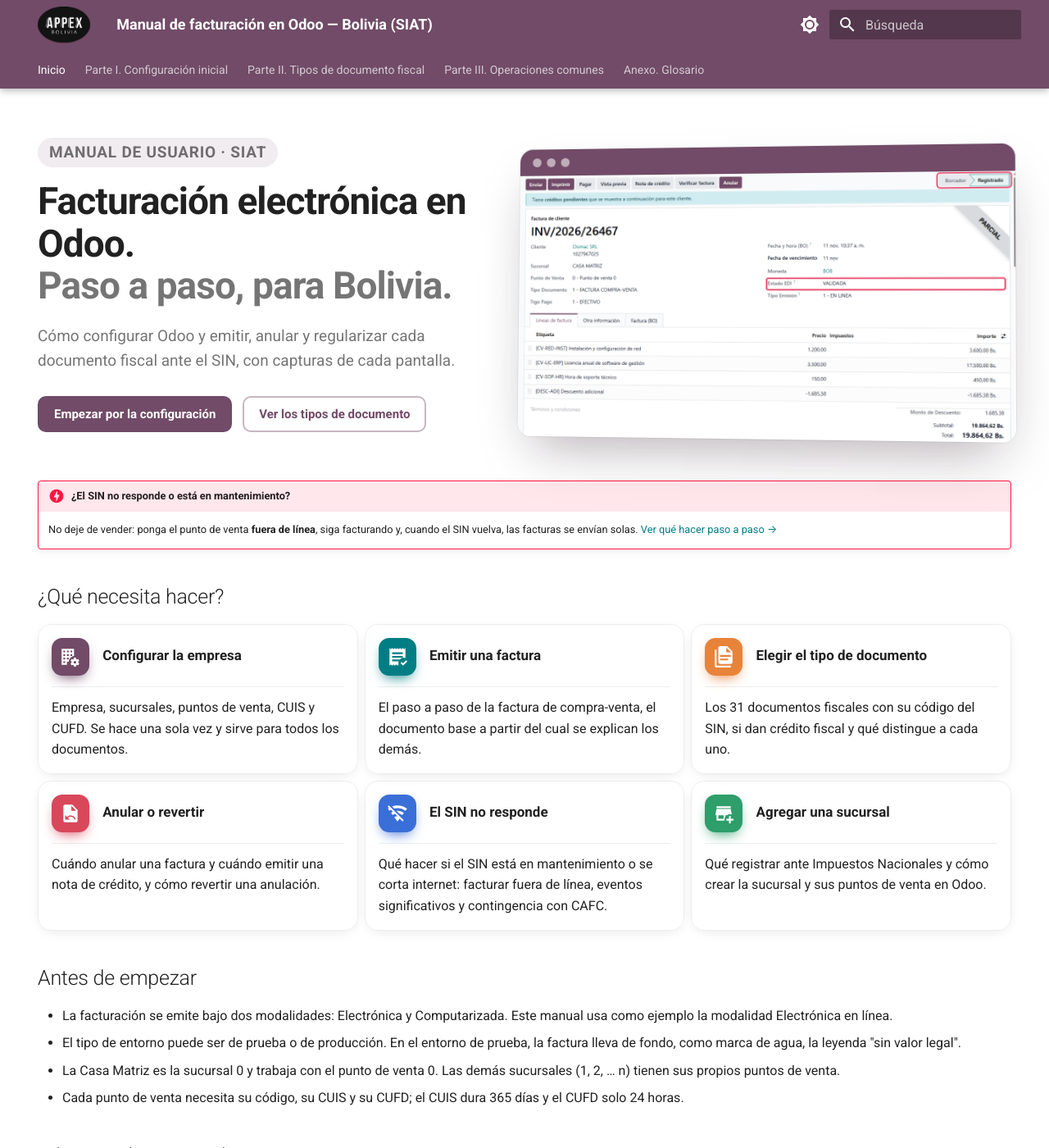
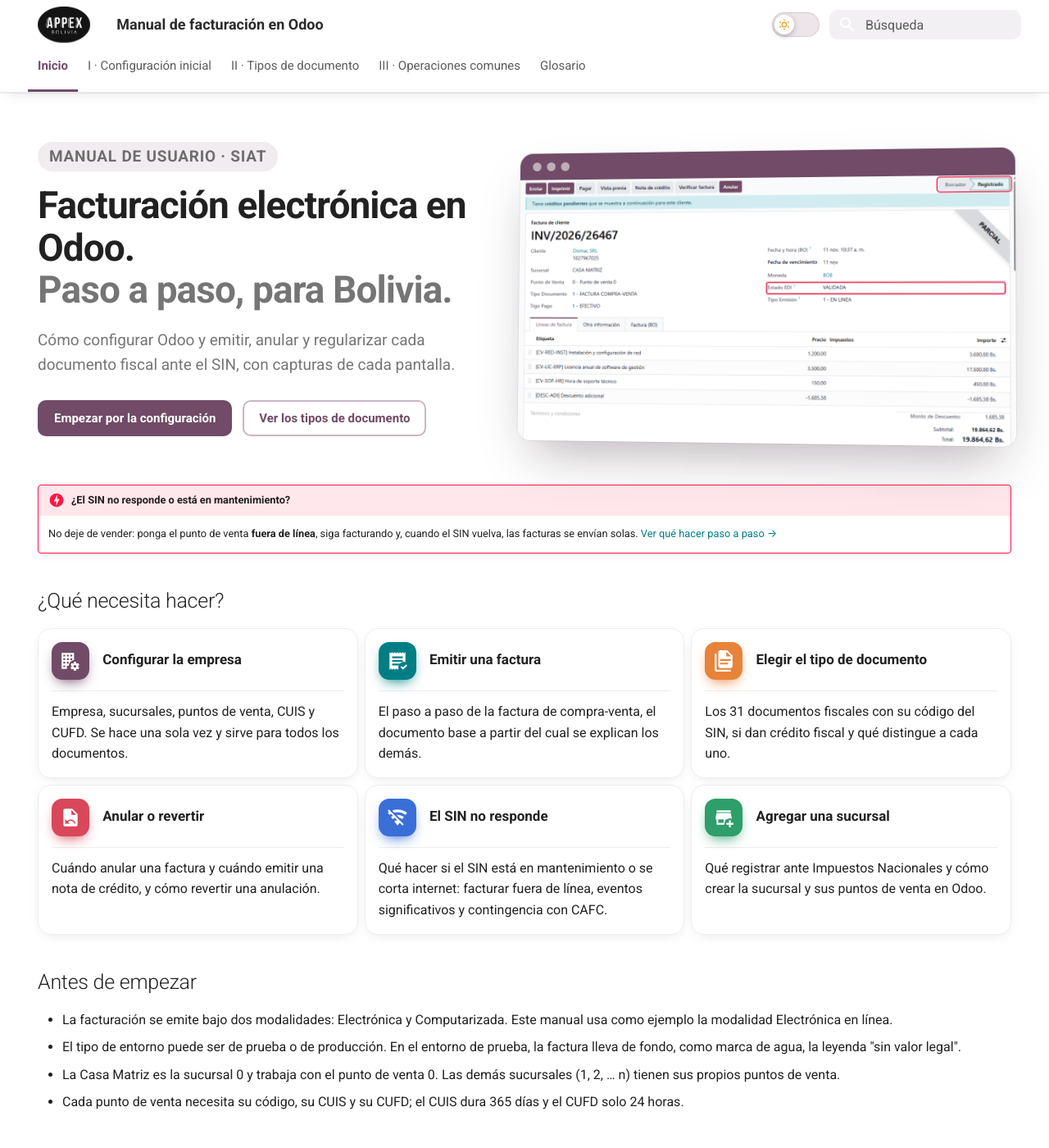
Before and after one commit to localizaciones-appex-TI/manual-facturacion-odoo-bolivia, an MkDocs documentation site: the page built from docs/index.md, in a window 1280 px wide and 1400 px high. Shown: the whole window at 82% size. Built offline with MkDocs 1.6.1 and Material for MkDocs 9.7.7, drawn with Linux system fonts in a browser that asks for light colours.

Commit message:
Barra superior clara, interruptor de modo, portada nueva y pie de página

```diff
--- a/docs/stylesheets/extra.css
+++ b/docs/stylesheets/extra.css
@@ -147,3 +147,82 @@
 .md-footer-meta__inner { align-items: center; }
 .md-copyright { font-size: 0.7rem; }
 .md-footer__link:hover, .md-social__link:hover { opacity: 0.8; }
+
+/* Barra superior blanca: logo y nombre en oscuro, pestañas cortas con la activa subrayada en morado */
+.md-header {
+  background-color: #fff;
+  color: #2b2b2b;
+  box-shadow: 0 1px 0 rgba(0, 0, 0, 0.07);
+}
+.md-header--shadow { box-shadow: 0 1px 0 rgba(0, 0, 0, 0.07), 0 0.3rem 0.8rem -0.4rem rgba(0, 0, 0, 0.15); }
+.md-header__title { font-weight: 700; color: #2b2b2b; }
+.md-header__button { color: #714B67; }
+.md-tabs {
+  background-color: #fff;
+  color: #5c5c5c;
+  border-bottom: 1px solid rgba(0, 0, 0, 0.07);
+}
+.md-tabs__link { opacity: 1; font-size: 0.75rem; font-weight: 500; margin-top: 0.55rem; }
+.md-tabs__link:hover { color: #714B67; }
+.md-tabs__item { height: 2.6rem; }
+.md-tabs__item--active .md-tabs__link { color: #714B67; font-weight: 700; }
+.md-tabs__item--active { box-shadow: inset 0 -3px 0 #714B67; }
+/* Buscador sobre fondo claro */
+.md-search__form { background-color: #f2f0f2; border-radius: 0.5rem; }
+.md-search__form:hover { background-color: #ebe7ea; }
+.md-search__input, .md-search__input::placeholder, .md-search__icon { color: #5c5c5c; }
+
+/* Modo oscuro: la misma barra, sobre el fondo oscuro */
+[data-md-color-scheme="slate"] .md-header,
+[data-md-color-scheme="slate"] .md-tabs { background-color: #1e1f26; color: #d6d6d9; }
+[data-md-color-scheme="slate"] .md-header__title { color: #ececef; }
+[data-md-color-scheme="slate"] .md-header__button { color: #C9A3BF; }
+[data-md-color-scheme="slate"] .md-tabs__item--active .md-tabs__link,
+[data-md-color-scheme="slate"] .md-tabs__link:hover { color: #C9A3BF; }
+[data-md-color-scheme="slate"] .md-tabs__item--active { box-shadow: inset 0 -3px 0 #C9A3BF; }
+[data-md-color-scheme="slate"] .md-search__form { background-color: #2a2b33; }
+[data-md-color-scheme="slate"] .md-search__input,
+[data-md-color-scheme="slate"] .md-search__input::placeholder,
+[data-md-color-scheme="slate"] .md-search__icon { color: #c4c4c8; }
+
+/* Interruptor de modo claro / oscuro: una píldora con una bolita que se desliza */
+.md-header__option[data-md-component="palette"] .md-header__button.md-icon {
+  position: relative;
+  width: 2.9rem;
+  height: 1.5rem;
+  margin: 0 0.6rem;
+  padding: 0;
+  border-radius: 999px;
+  background: #ece6ea;
+  box-shadow: inset 0 0 0 1px rgba(113, 75, 103, 0.18);
+  transition: background-color 0.3s;
+  cursor: pointer;
+}
+.md-header__option[data-md-component="palette"] .md-header__button.md-icon svg {
+  position: absolute;
+  top: 0.15rem;
+  left: 0.15rem;
+  width: 1.2rem;
+  height: 1.2rem;
+  padding: 0.18rem;
+  border-radius: 50%;
+  background: #fff;
+  fill: #E8A33A;
+  box-shadow: 0 0.1rem 0.3rem rgba(0, 0, 0, 0.25);
+  animation: perilla-al-claro 0.3s ease;
+}
+.md-header__option[data-md-component="palette"] .md-header__button.md-icon:hover { background: #e2d8df; }
+/* Modo oscuro: fondo morado y la bolita (con la luna) a la derecha */
+[data-md-color-scheme="slate"] .md-header__option[data-md-component="palette"] .md-header__button.md-icon {
+  background: #714B67;
+  box-shadow: inset 0 0 0 1px rgba(255, 255, 255, 0.12);
+}
+[data-md-color-scheme="slate"] .md-header__option[data-md-component="palette"] .md-header__button.md-icon svg {
+  left: auto;
+  right: 0.15rem;
+  background: #1e1f26;
+  fill: #F2D27A;
+  animation: perilla-al-oscuro 0.3s ease;
+}
+@keyframes perilla-al-oscuro { from { transform: translateX(-1.4rem); } to { transform: none; } }
+@keyframes perilla-al-claro { from { transform: translateX(1.4rem); } to { transform: none; } }
--- a/mkdocs.yml
+++ b/mkdocs.yml
@@ -1,4 +1,4 @@
-site_name: Manual de facturación en Odoo — Bolivia (SIAT)
+site_name: Manual de facturación en Odoo
 docs_dir: docs
 site_dir: site
 use_directory_urls: true
@@ -32,15 +32,15 @@ theme:
       primary: custom
       accent: custom
       toggle:
-        icon: material/brightness-7
-        name: Modo oscuro
+        icon: material/weather-sunny
+        name: Cambiar a modo oscuro
     - media: "(prefers-color-scheme: dark)"
       scheme: slate
       primary: custom
       accent: custom
       toggle:
-        icon: material/brightness-4
-        name: Modo claro
+        icon: material/weather-night
+        name: Cambiar a modo claro
 
 extra_css:
   - stylesheets/extra.css
@@ -79,14 +79,14 @@ extra:
 
 nav:
   - Inicio: index.md
-  - "Parte I. Configuración inicial":
+  - "I · Configuración inicial":
       - parte-1/index.md
       - "1. Configuración de la Empresa": parte-1/01-configuracion-de-la-empresa.md
       - "2. Configuración de Sucursales": parte-1/02-configuracion-de-sucursales.md
       - "3. Configuración de Puntos de venta": parte-1/03-configuracion-de-puntos-de-venta.md
       - "4. Catálogos del SIAT, actividades y productos": parte-1/04-catalogos-del-siat-actividades-y-productos.md
       - "5. Homologación de datos con el SIAT": parte-1/05-homologacion-de-datos-con-el-siat.md
-  - "Parte II. Tipos de documento fiscal":
+  - "II · Tipos de documento":
       - parte-2/index.md
       - "1 - Factura de compra-venta": parte-2/factura-de-compra-venta.md
       - "2 - Factura de alquiler de bienes inmuebles": parte-2/factura-de-alquiler-de-bienes-inmuebles.md
@@ -119,9 +119,9 @@ nav:
       - "47 - Nota de crédito-débito con descuento": parte-2/nota-de-credito-debito-con-descuento.md
       - "48 - Nota de crédito-débito ICE": parte-2/nota-de-credito-debito-ice.md
       - "55 - Factura de comercialización de combustible": parte-2/factura-de-comercializacion-de-combustible.md
-  - "Parte III. Operaciones comunes":
+  - "III · Operaciones comunes":
       - parte-3/index.md
       - "1. Anulación y reversión": parte-3/01-anulacion-y-reversion.md
       - "2. Si el SIN no responde: fuera de línea y eventos significativos": parte-3/02-facturacion-fuera-de-linea-y-eventos-significativo.md
       - "3. Descuento global": parte-3/03-descuento-global.md
-  - "Anexo. Glosario": glosario.md
+  - "Glosario": glosario.md
```
